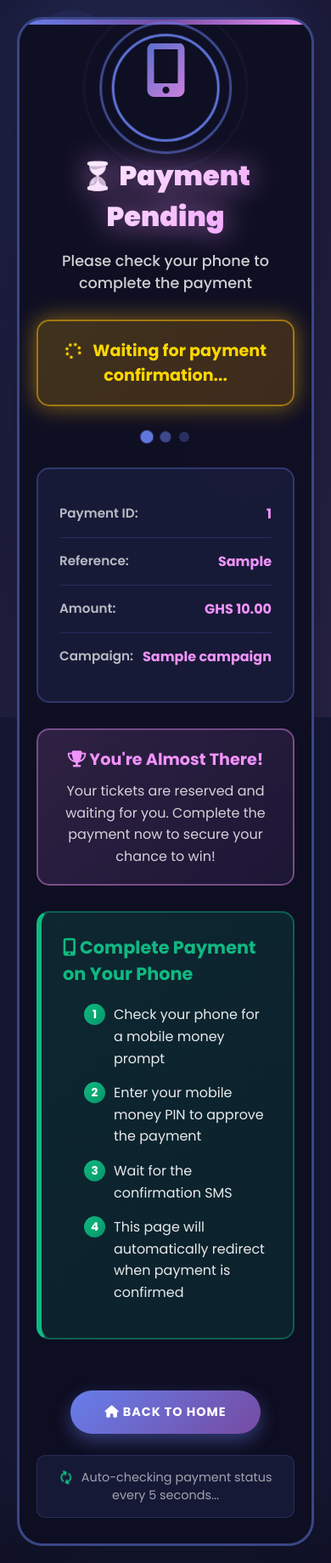
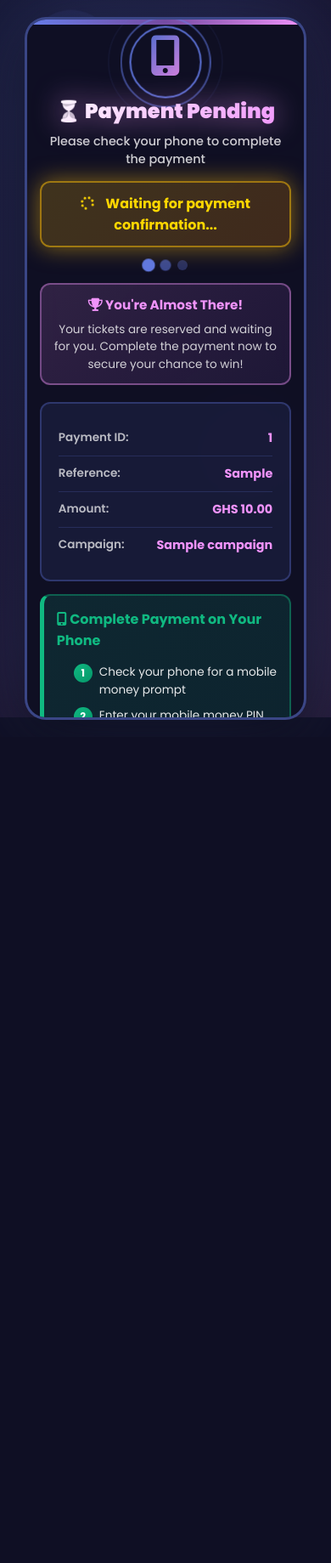
Before and after one commit to ekowmensah/raffle, a PHP site: template app/views/public/payment-pending.php in a window 390 px wide. Shown: the whole page at 85% size. After the commit the page ends 847 px from the top, so only its background shows below. Run offline with PHP 8.4, Linux system fonts and the light colour scheme; the template is opened without the code that fills it: most values are stand-ins (such as "Sample title", 1, 10 or a date in 2020); some libraries are stand-ins or nearby versions.

Commit message:
git push

```diff
--- a/app/views/public/payment-pending.php
+++ b/app/views/public/payment-pending.php
@@ -57,15 +57,16 @@
             background: rgba(15, 15, 35, 0.95);
             backdrop-filter: blur(20px);
             border: 3px solid rgba(102, 126, 234, 0.5);
-            border-radius: 30px;
+            border-radius: 25px;
             box-shadow: 0 20px 60px rgba(0,0,0,0.5), 0 0 100px rgba(102, 126, 234, 0.3);
-            max-width: 700px;
-            width: 100%;
-            padding: 50px;
+            max-width: 1100px;
+            width: 95%;
+            padding: 30px;
             text-align: center;
             position: relative;
             overflow: hidden;
             animation: slideIn 0.5s ease-out;
+            max-height: 95vh;
         }
 
         @keyframes slideIn {
@@ -92,13 +93,13 @@
         /* Animated phone icon */
         .phone-animation {
             position: relative;
-            width: 120px;
-            height: 120px;
-            margin: 0 auto 30px;
+            width: 80px;
+            height: 80px;
+            margin: 0 auto 15px;
         }
 
         .phone-icon {
-            font-size: 80px;
+            font-size: 60px;
             background: linear-gradient(135deg, #667eea, #f093fb);
             -webkit-background-clip: text;
             -webkit-text-fill-color: transparent;
@@ -115,9 +116,9 @@
             top: 50%;
             left: 50%;
             transform: translate(-50%, -50%);
-            width: 120px;
-            height: 120px;
-            border: 3px solid #667eea;
+            width: 80px;
+            height: 80px;
+            border: 2px solid #667eea;
             border-radius: 50%;
             animation: ripple 2s ease-out infinite;
         }
@@ -132,13 +133,13 @@
 
         @keyframes ripple {
             0% {
-                width: 120px;
-                height: 120px;
+                width: 80px;
+                height: 80px;
                 opacity: 1;
             }
             100% {
-                width: 200px;
-                height: 200px;
+                width: 140px;
+                height: 140px;
                 opacity: 0;
             }
         }
@@ -147,8 +148,8 @@
             background: linear-gradient(135deg, #fff, #f093fb);
             -webkit-background-clip: text;
             -webkit-text-fill-color: transparent;
-            margin-bottom: 15px;
-            font-size: 2.5rem;
+            margin-bottom: 10px;
+            font-size: 2rem;
             font-weight: 900;
             animation: glow 2s ease-in-out infinite;
         }
@@ -160,8 +161,8 @@
 
         .subtitle {
             color: rgba(255,255,255,0.8);
-            font-size: 1.1rem;
-            margin-bottom: 30px;
+            font-size: 1rem;
+            margin-bottom: 20px;
             font-weight: 500;
         }
 
@@ -169,10 +170,10 @@
             background: linear-gradient(135deg, rgba(255, 193, 7, 0.2), rgba(255, 152, 0, 0.2));
             border: 2px solid rgba(255, 193, 7, 0.5);
             color: #ffd700;
-            padding: 20px;
-            border-radius: 15px;
-            margin: 30px 0;
-            font-size: 1.2rem;
+            padding: 15px;
+            border-radius: 12px;
+            margin: 15px 0;
+            font-size: 1.1rem;
             font-weight: 700;
             animation: statusPulse 2s ease-in-out infinite;
         }
@@ -192,19 +193,26 @@
             to { transform: rotate(360deg); }
         }
 
+        /* Horizontal layout for content */
+        .content-grid {
+            display: grid;
+            grid-template-columns: 1fr 1fr;
+            gap: 20px;
+            margin: 20px 0;
+        }
+
         .info {
             background: rgba(102, 126, 234, 0.1);
             border: 2px solid rgba(102, 126, 234, 0.3);
-            padding: 25px;
-            border-radius: 15px;
-            margin: 30px 0;
+            padding: 20px;
+            border-radius: 12px;
             text-align: left;
         }
 
         .info-row {
             display: flex;
             justify-content: space-between;
-            padding: 15px 0;
+            padding: 10px 0;
             border-bottom: 1px solid rgba(102, 126, 234, 0.2);
         }
 
@@ -215,46 +223,45 @@
         .info-label {
             font-weight: 600;
             color: rgba(255,255,255,0.7);
-            font-size: 0.95rem;
+            font-size: 0.85rem;
         }
 
         .info-value {
             color: #f093fb;
             font-weight: 700;
-            font-size: 1rem;
+            font-size: 0.9rem;
         }
 
         .instructions {
             background: linear-gradient(135deg, rgba(16, 185, 129, 0.15), rgba(5, 150, 105, 0.15));
             border: 2px solid rgba(16, 185, 129, 0.4);
-            border-left: 6px solid #10b981;
-            padding: 25px;
-            margin: 30px 0;
+            border-left: 5px solid #10b981;
+            padding: 20px;
             text-align: left;
-            border-radius: 15px;
+            border-radius: 12px;
         }
 
         .instructions h3 {
             color: #10b981;
-            margin-bottom: 20px;
-            font-size: 1.3rem;
+            margin-bottom: 15px;
+            font-size: 1.1rem;
             font-weight: 700;
         }
 
         .instructions ol {
-            margin-left: 25px;
+            margin-left: 20px;
             counter-reset: item;
             list-style: none;
         }
 
         .instructions li {
-            margin: 15px 0;
+            margin: 10px 0;
             color: rgba(255,255,255,0.9);
-            font-size: 1rem;
-            line-height: 1.6;
+            font-size: 0.9rem;
+            line-height: 1.5;
             counter-increment: item;
             position: relative;
-            padding-left: 35px;
+            padding-left: 30px;
         }
 
         .instructions li::before {
@@ -264,30 +271,30 @@
             top: 0;
             background: linear-gradient(135deg, #10b981, #059669);
             color: white;
-            width: 25px;
-            height: 25px;
+            width: 22px;
+            height: 22px;
             border-radius: 50%;
             display: flex;
             align-items: center;
             justify-content: center;
             font-weight: 700;
-            font-size: 0.85rem;
+            font-size: 0.75rem;
         }
 
         .btn {
             display: inline-block;
-            padding: 15px 40px;
+            padding: 12px 30px;
             background: linear-gradient(135deg, #667eea, #764ba2);
             color: white;
             text-decoration: none;
             border-radius: 50px;
             font-weight: 700;
-            margin-top: 30px;
+            margin-top: 15px;
             transition: all 0.3s;
             box-shadow: 0 8px 20px rgba(102, 126, 234, 0.4);
             text-transform: uppercase;
             letter-spacing: 1px;
-            font-size: 0.9rem;
+            font-size: 0.85rem;
         }
 
         .btn:hover {
@@ -299,9 +306,9 @@
 
         .auto-check {
             color: rgba(255,255,255,0.6);
-            font-size: 0.9rem;
-            margin-top: 25px;
-            padding: 15px;
+            font-size: 0.85rem;
+            margin-top: 15px;
+            padding: 10px;
             background: rgba(102, 126, 234, 0.1);
             border-radius: 10px;
             border: 1px solid rgba(102, 126, 234, 0.2);
@@ -317,9 +324,9 @@
         .motivation {
             background: linear-gradient(135deg, rgba(240, 147, 251, 0.15), rgba(118, 75, 162, 0.15));
             border: 2px solid rgba(240, 147, 251, 0.4);
-            border-radius: 15px;
-            padding: 20px;
-            margin: 30px 0;
+            border-radius: 12px;
+            padding: 15px;
+            margin: 15px 0;
             animation: fadeIn 1s ease-in;
         }
 
@@ -330,23 +337,24 @@
 
         .motivation h4 {
             color: #f093fb;
-            font-size: 1.2rem;
+            font-size: 1rem;
             font-weight: 700;
-            margin-bottom: 10px;
+            margin-bottom: 8px;
         }
 
         .motivation p {
             color: rgba(255,255,255,0.8);
-            line-height: 1.6;
+            line-height: 1.5;
             margin: 0;
+            font-size: 0.9rem;
         }
 
         /* Progress dots */
         .progress-dots {
             display: flex;
             justify-content: center;
-            gap: 10px;
-            margin: 20px 0;
+            gap: 8px;
+            margin: 12px 0;
         }
 
         .dot {
@@ -365,19 +373,55 @@
             50% { background: #667eea; transform: scale(1.3); }
         }
 
+        @media (max-width: 992px) {
+            .content-grid {
+                grid-template-columns: 1fr;
+                gap: 15px;
+            }
+        }
+
         @media (max-width: 768px) {
             .container {
-                padding: 30px 20px;
+                padding: 20px 15px;
+                max-height: 98vh;
             }
             h1 {
-                font-size: 2rem;
+                font-size: 1.5rem;
+                margin-bottom: 8px;
+            }
+            .subtitle {
+                font-size: 0.9rem;
+                margin-bottom: 15px;
             }
             .phone-animation {
-                width: 100px;
-                height: 100px;
+                width: 60px;
+                height: 60px;
+                margin-bottom: 10px;
             }
             .phone-icon {
-                font-size: 60px;
+                font-size: 45px;
+            }
+            .status {
+                padding: 12px;
+                font-size: 1rem;
+            }
+            .motivation {
+                padding: 12px;
+            }
+            .motivation h4 {
+                font-size: 0.95rem;
+            }
+            .motivation p {
+                font-size: 0.85rem;
+            }
+            .instructions {
+                padding: 15px;
+            }
+            .instructions h3 {
+                font-size: 1rem;
+            }
+            .instructions li {
+                font-size: 0.85rem;
             }
         }
     </style>
@@ -409,6 +453,12 @@
             <div class="dot"></div>
         </div>
 
+        <div class="motivation">
+            <h4><i class="fas fa-trophy"></i> You're Almost There!</h4>
+            <p>Your tickets are reserved and waiting for you. Complete the payment now to secure your chance to win amazing prizes!</p>
+        </div>
+
+        <div class="content-grid">
             <div class="info">
                 <div class="info-row">
                     <span class="info-label">Payment ID:</span>
@@ -428,11 +478,6 @@
                 </div>
             </div>
 
-        <div class="motivation">
-            <h4><i class="fas fa-trophy"></i> You're Almost There!</h4>
-            <p>Your tickets are reserved and waiting for you. Complete the payment now to secure your chance to win amazing prizes!</p>
-        </div>
-
             <div class="instructions">
                 <h3><i class="fas fa-mobile-alt"></i> Complete Payment on Your Phone</h3>
                 <ol>
@@ -441,6 +486,7 @@
                     <li>Wait for the confirmation SMS</li>
                     <li>This page will automatically redirect when payment is confirmed</li>
                 </ol>
+            </div>
         </div>
 
         <a href="<?= BASE_URL ?>/public" class="btn">
```
Lines whose indentation alone changed are shown as unchanged.
